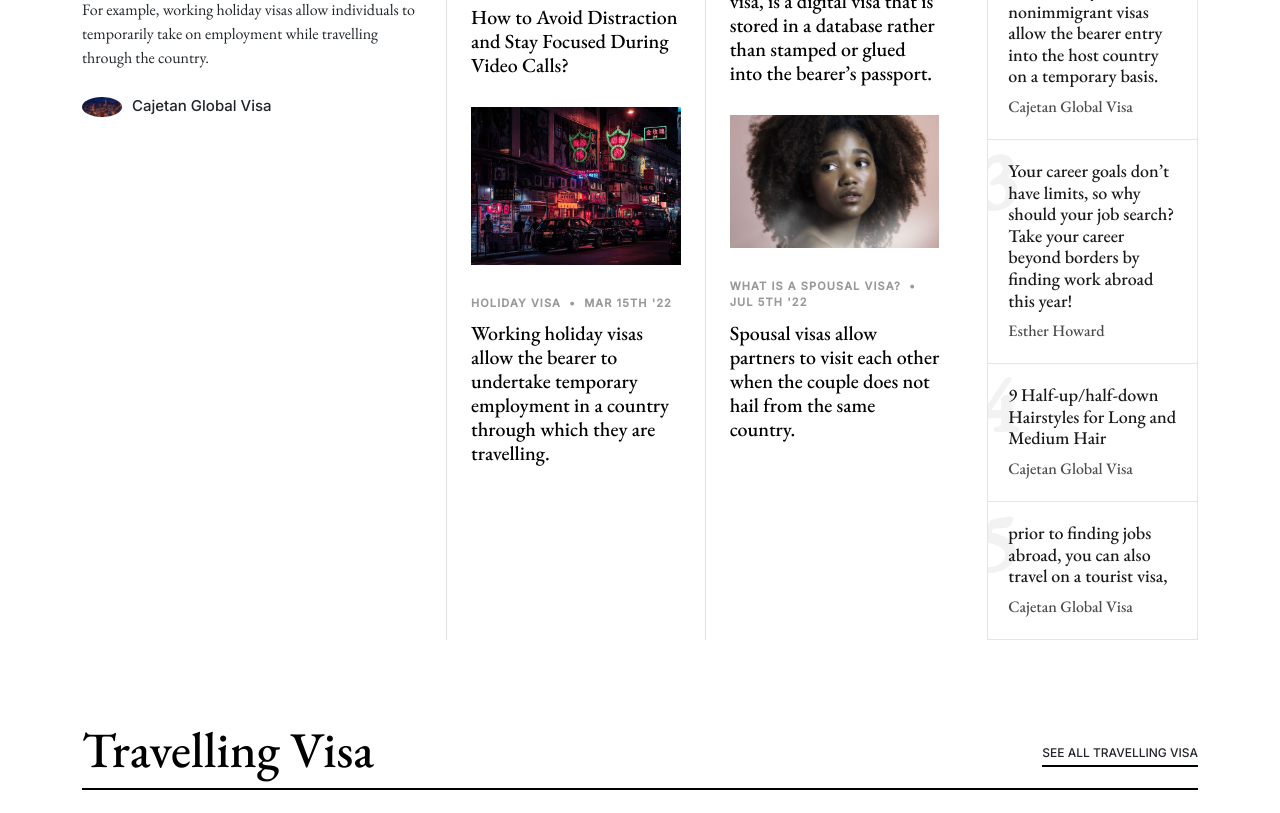
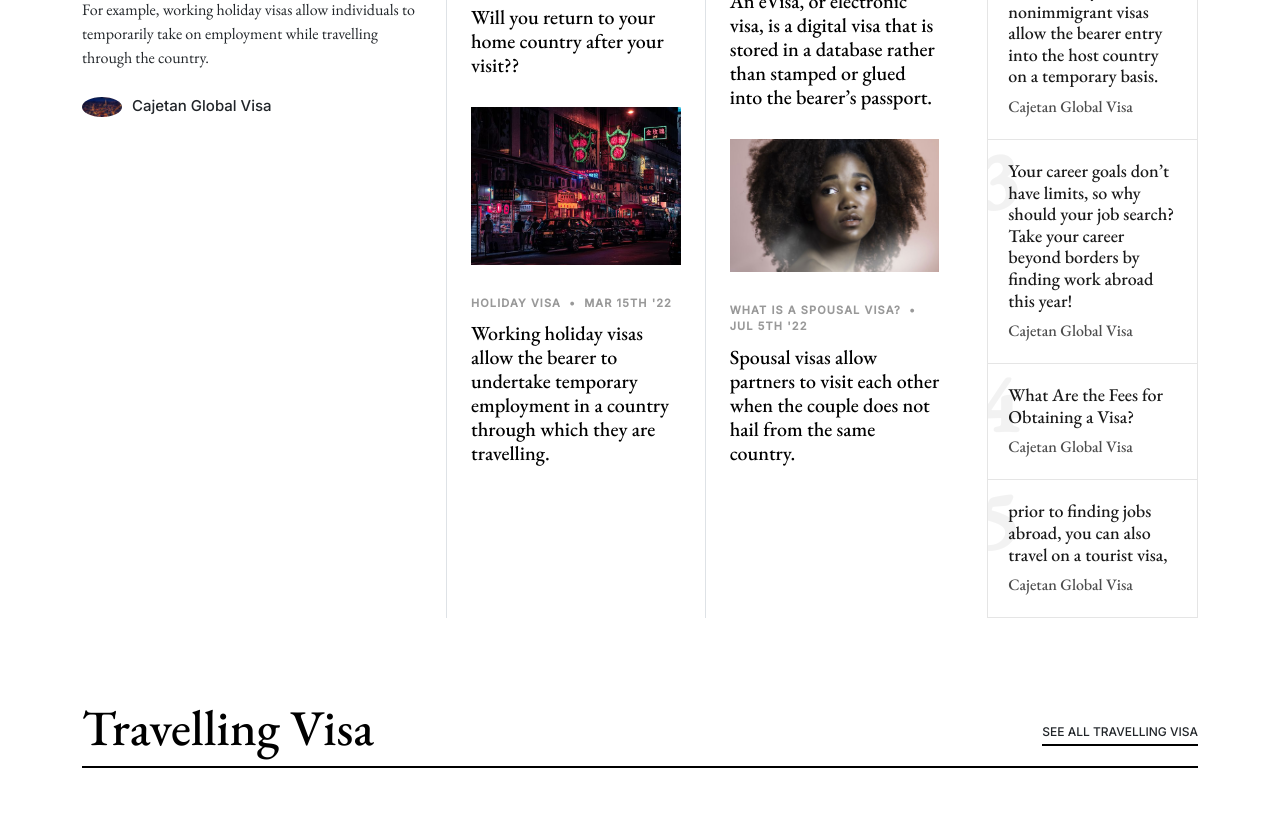
Before and after one commit to Stmbisa/cajetanglobal, a Django app: page / in a window 1280 px wide. Shown: the part 765-1578 px from the top of the page. Run offline with Django 3.2, Linux system fonts and the light colour scheme; data that the repository does not hold is empty; parts of the project's set-up code (start-up, migrations or seed data) failed here and were passed over; some libraries are stand-ins or nearby versions; some web fonts are replaced.

Commit message:
edit index

```diff
--- a/blog/templates/blog/index.html
+++ b/blog/templates/blog/index.html
@@ -72,7 +72,7 @@
                 <div class="post-entry-1">
                   <a href=""><img src="{% static 'cajetanglobal/img/post-landscape-5.jpg' %}" alt="" class="img-fluid"></a>
                   <div class="post-meta"><span class="date">Food</span> <span class="mx-1">&bullet;</span> <span>Jul 17th '22</span></div>
-                  <h2><a href="">How to Avoid Distraction and Stay Focused During Video Calls?</a></h2>
+                  <h2><a href="">Will you return to your home country after your visit??</a></h2>
                 </div>
                 <div class="post-entry-1">
                   <a href=""><img src="{% static 'cajetanglobal/img/post-landscape-7.jpg' %}" alt="" class="img-fluid"></a>
@@ -84,7 +84,7 @@
                 <div class="post-entry-1">
                   <a href=""><img src="{% static 'cajetanglobal/img/post-landscape-3.jpg' %}" alt="" class="img-fluid"></a>
                   <div class="post-meta"><span class="date">working visa</span> <span class="mx-1">&bullet;</span> <span>Jul 5th '22</span></div>
-                  <h2><a href="">6 Easy Steps To Create Your Own Cute Merch For Instagram</a></h2>
+                  <h2><a href="">What Are Visa Processing Times?Every country processes visa applications at a different rate. </a></h2>
                 </div>
                 <div class="post-entry-1">
                   <a href="#"><img src="{% static 'cajetanglobal/img/post-landscape-6.jpg' %}" alt="" class="img-fluid"></a>
@@ -122,13 +122,13 @@
                       <a href="single-post.html">
                         <span class="number">3</span>
                         <h3>Your career goals don’t have limits, so why should your job search? Take your career beyond borders by finding work abroad this year!</h3>
-                        <span class="author">Esther Howard</span>
+                        <span class="author">Cajetan Global Visa</span>
                       </a>
                     </li>
                     <li>
                       <a href="single-post.html">
                         <span class="number">4</span>
-                        <h3>9 Half-up/half-down Hairstyles for Long and Medium Hair</h3>
+                        <h3>What Are the Fees for Obtaining a Visa?</h3>
                         <span class="author">Cajetan Global Visa</span>
                       </a>
                     </li>
--- a/requirements.txt
+++ b/requirements.txt
@@ -5,11 +5,11 @@ django-bootstrap-v5==1.0.11
 django-crispy-forms==1.13.0
 django-registration-redux==2.11
 django-request==1.6.1
+gunicorn==20.1.0
 importlib-metadata==4.8.3
 Pillow==8.4.0
 psycopg2==2.9.3
 psycopg2-binary==2.9.3
-gunicorn==20.1.0
 python-dateutil==2.8.2
 pytz==2022.2.1
 six==1.16.0
```
